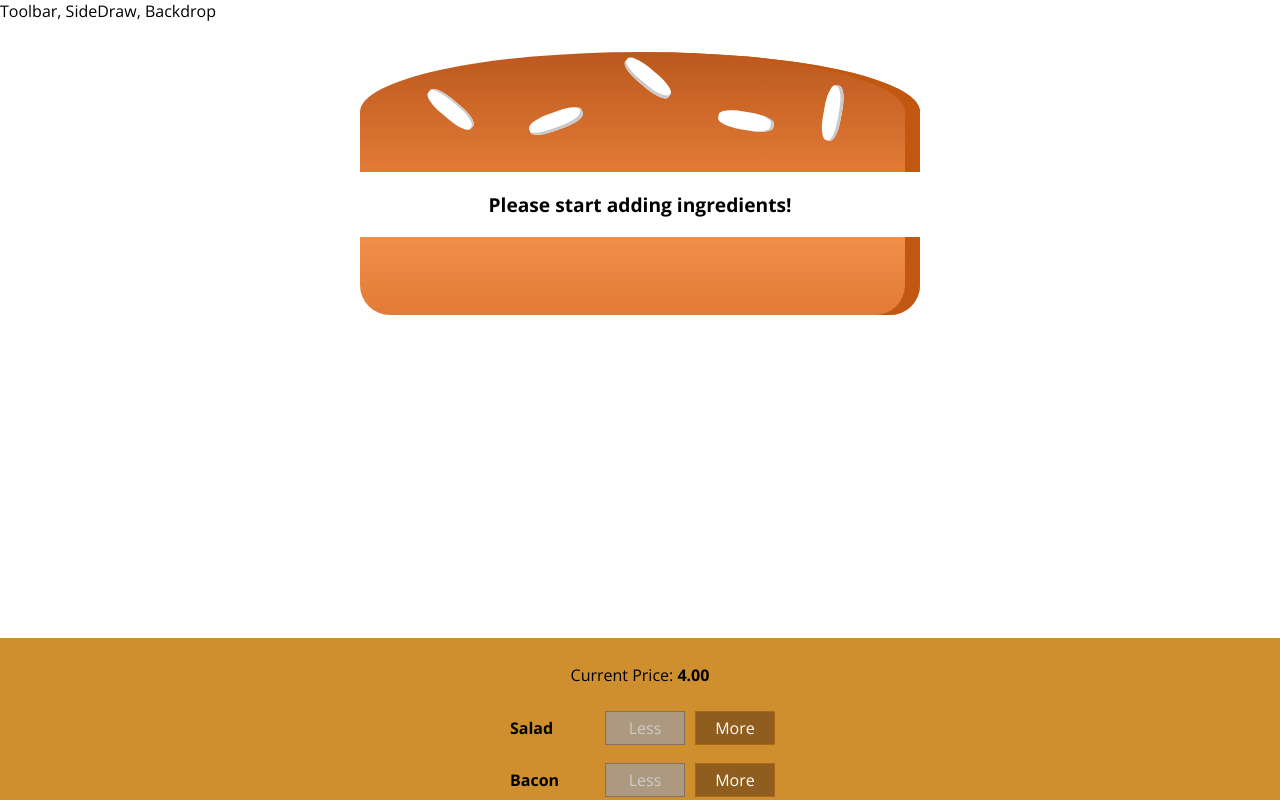
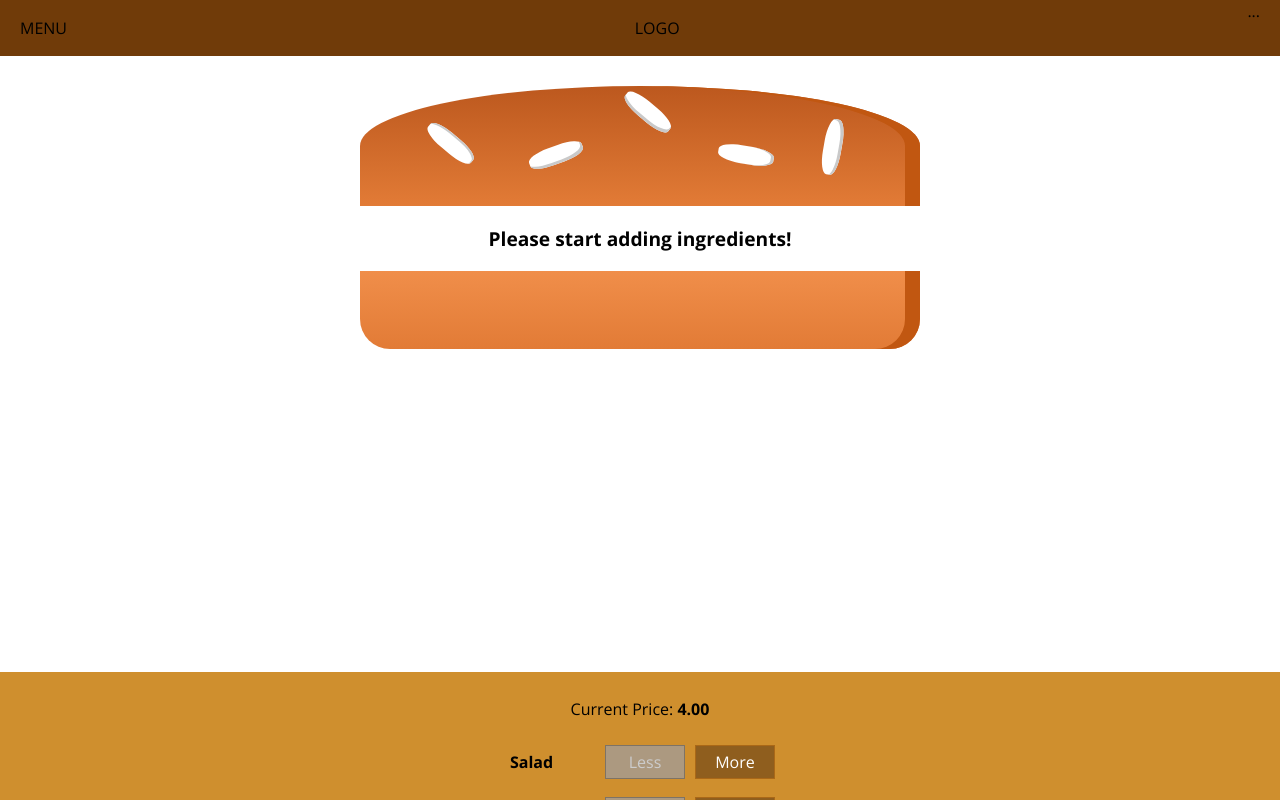
Before and after one commit to clintonvanry/my-burger-app, a React (Create React App) app: page / in a window 1280 px wide. Shown: the top 800 px of the page. Built offline with nearby package versions, Linux system fonts and the light colour scheme.

Commit message:
added toolbar

```diff
--- a/src/components/Layout/Layout.js
+++ b/src/components/Layout/Layout.js
@@ -1,10 +1,11 @@
 import React from 'react';
 import classes from './Layout.module.css';
+import Toolbar from '../Navigation/Toolbar/Toolbar';
 
 const layout =(props) => {
     return (
         <>
-        <div>Toolbar, SideDraw, Backdrop</div>
+        <Toolbar/>
         <main className={classes.Content}>
             {props.children}
         </main>
--- a/src/components/Layout/Layout.module.css
+++ b/src/components/Layout/Layout.module.css
@@ -1,3 +1,3 @@
 .Content {
-    margin-top: 16px;
+    margin-top: 72px;
 }
--- /dev/null
+++ b/src/components/Navigation/Toolbar/Toolbar.js
@@ -0,0 +1,14 @@
+import React from 'react';
+import classes from './Toolbar.module.css';
+
+const toolbar = (props) => {
+    return(
+    <header className={classes.Toolbar}>
+        <div>MENU</div>
+        <div>LOGO</div>
+        <nav>...</nav>
+    </header>
+    );
+};
+
+export default toolbar;
--- /dev/null
+++ b/src/components/Navigation/Toolbar/Toolbar.module.css
@@ -0,0 +1,18 @@
+.Toolbar{
+  height: 56px;
+  width: 100%;
+    position: fixed;
+    top:0;
+    left: 0;
+    background-color: #703B09;
+    display: flex;
+    justify-content: space-between;
+    align-items: center;
+    padding: 0 20px;
+    box-sizing: border-box;
+    z-index: 90;
+}
+
+.Toolbar nav {
+    height: 100%;
+}
```
